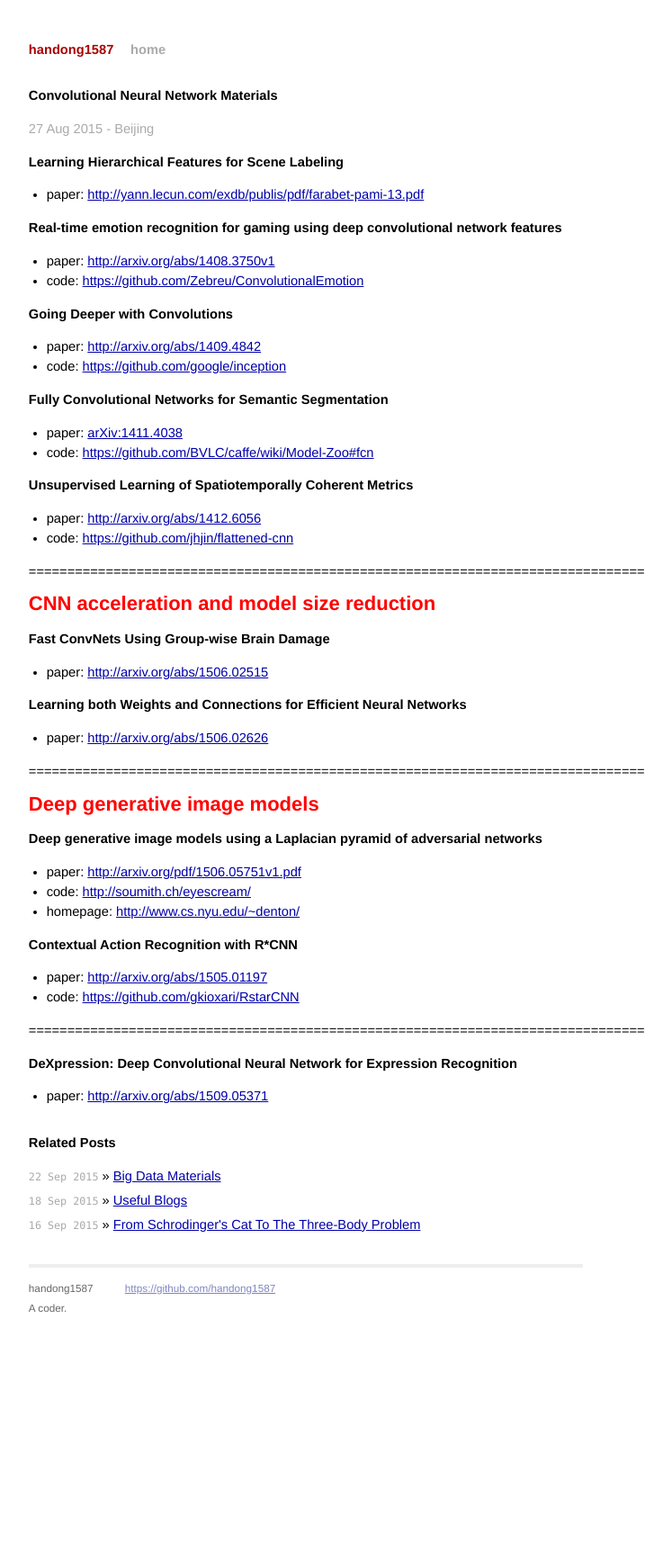
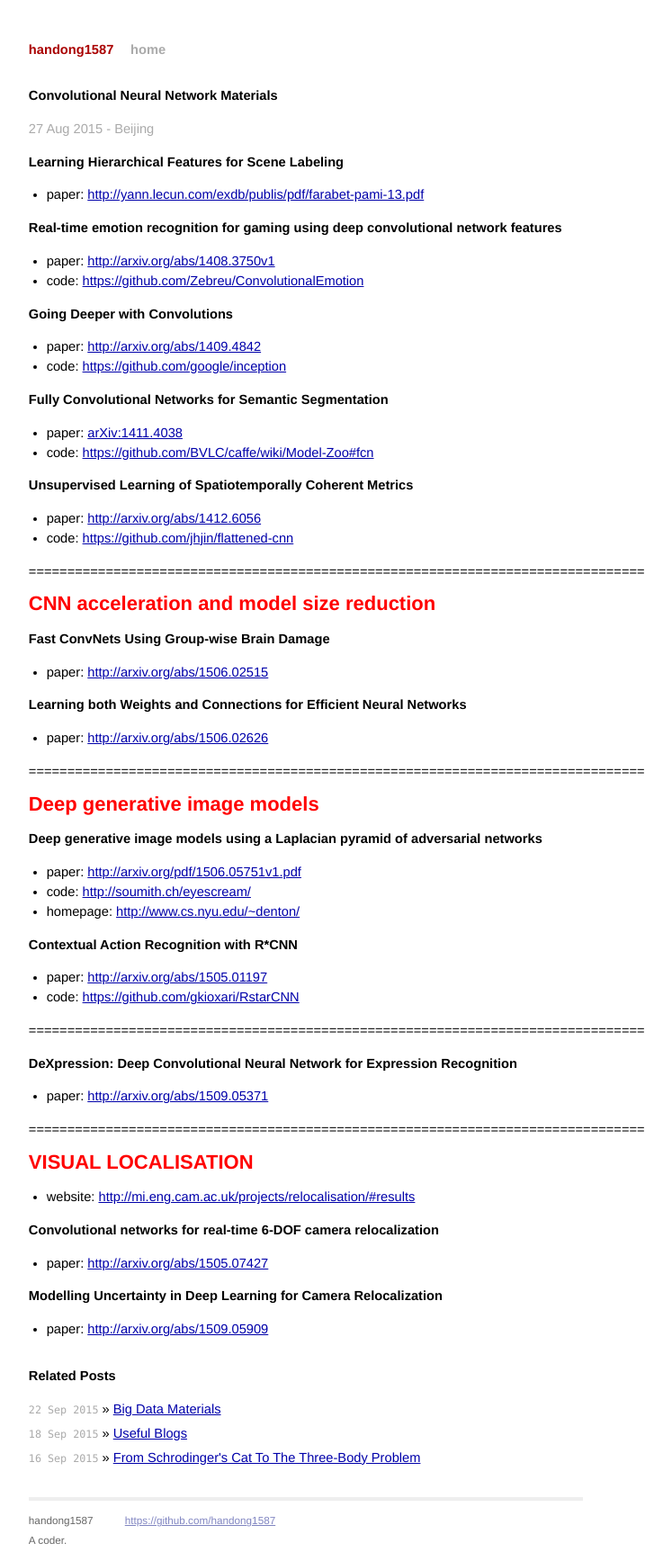
Before and after one commit to handong1587/handong1587.github.io, a Jekyll site: the page built from _posts/deep_learning/2015-08-27-cnn-materials.md, in a window 1280 px wide. Shown: the whole page at 90% size, without its empty margins (300-1047 px from the left). Built offline with Jekyll 4.4.1, drawn with Linux system fonts in a browser that asks for light colours; Markdown is read by kramdown in place of the engine named in the settings; comment, search, counter and statistics services are not loaded; before the commit the page ends 1476 px from its top, so only the background shows below that.

Commit message:
update md

```diff
--- a/_posts/deep_learning/2015-08-27-cnn-materials.md
+++ b/_posts/deep_learning/2015-08-27-cnn-materials.md
@@ -69,3 +69,19 @@ Deep generative image models
 **DeXpression: Deep Convolutional Neural Network for Expression Recognition**
 
 - paper: [http://arxiv.org/abs/1509.05371](http://arxiv.org/abs/1509.05371)
+
+================================================================================
+
+<span style="color: red; font-size: 150%; font-weight: bold;">
+VISUAL LOCALISATION
+</span>
+
+- website: [http://mi.eng.cam.ac.uk/projects/relocalisation/#results](http://mi.eng.cam.ac.uk/projects/relocalisation/#results)
+
+**Convolutional networks for real-time 6-DOF camera relocalization**
+
+- paper: [http://arxiv.org/abs/1505.07427](http://arxiv.org/abs/1505.07427)
+
+**Modelling Uncertainty in Deep Learning for Camera Relocalization**
+
+- paper: [http://arxiv.org/abs/1509.05909](http://arxiv.org/abs/1509.05909)
```
Also changed, not shown: _posts/deep_learning/2015-07-01-some-useful-blogs.md (+2 -0 lines).
